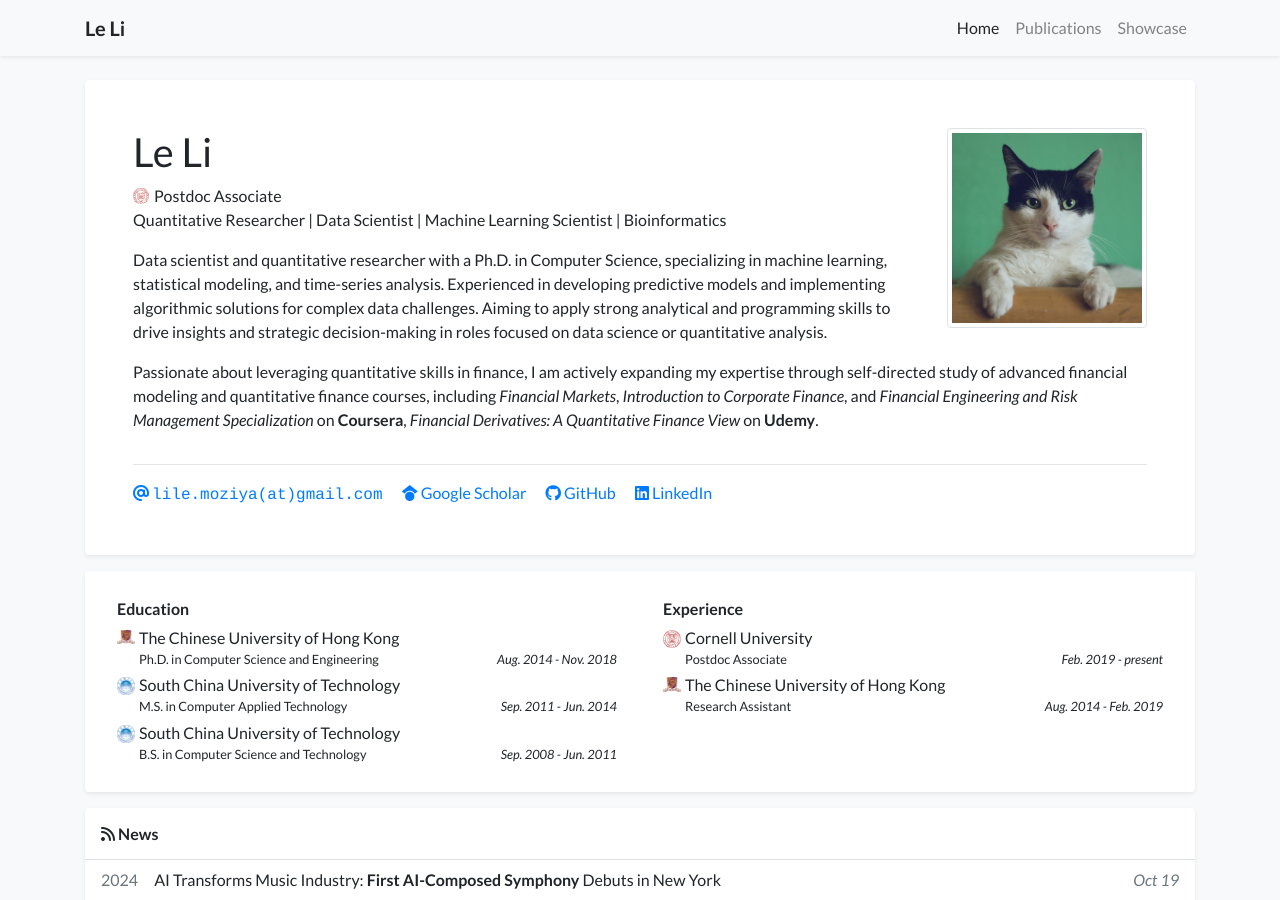
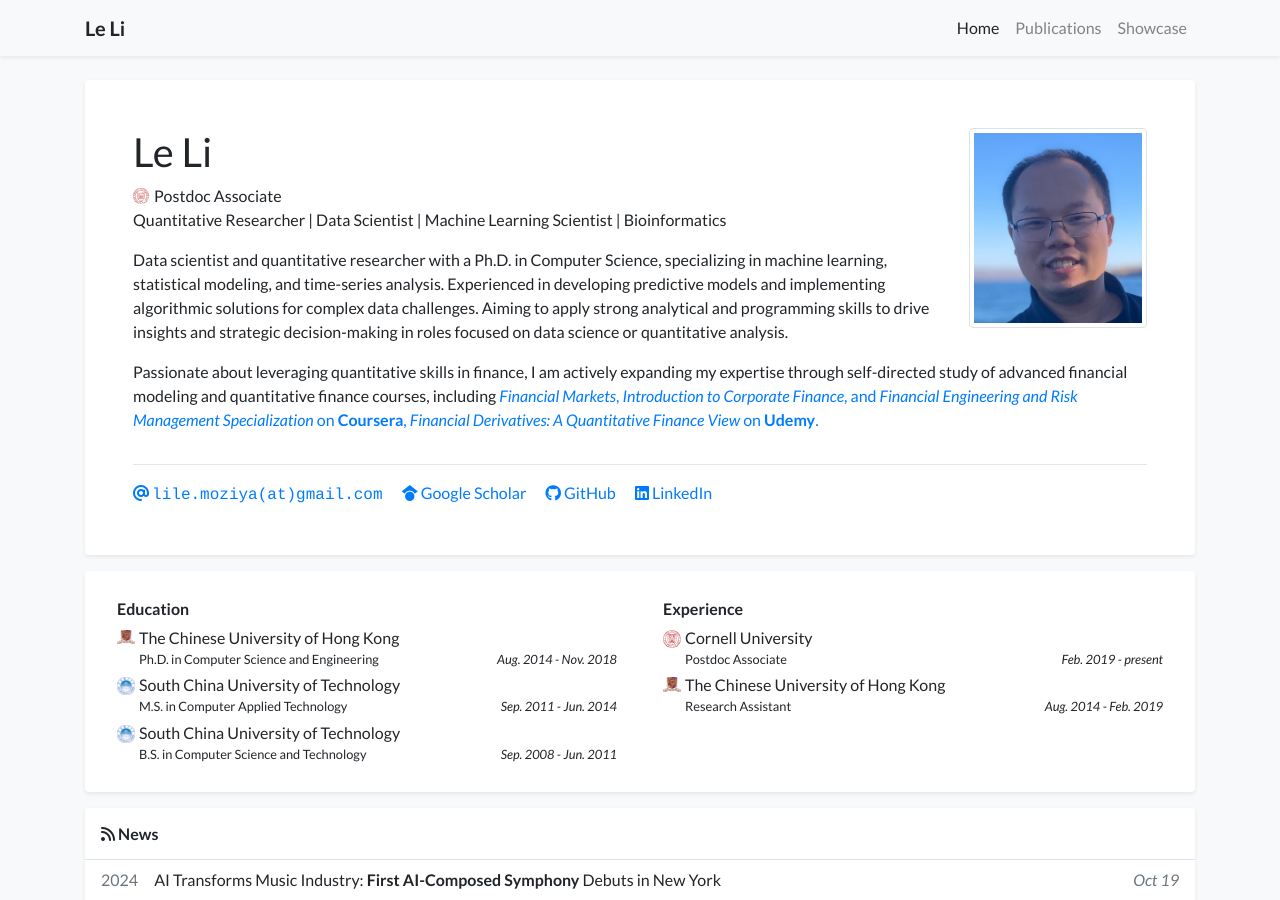
Before and after one commit to moziya/moziya, a Jekyll site: the page built from index.html, in a window 1280 px wide and 900 px high. Built offline with Jekyll 4.4.1, drawn with Linux system fonts in a browser that asks for light colours; nearby versions of some CDN libraries; a style sheet for code colours, icons or effects is not loaded.

Commit message:
Replaced photos, modified profiles

```diff
--- a/_data/profile.yml
+++ b/_data/profile.yml
@@ -25,10 +25,10 @@ short_bio: >-
     Data scientist and quantitative researcher with a Ph.D. in Computer Science, specializing in machine learning, statistical modeling, and time-series analysis. Experienced in developing predictive models and implementing algorithmic solutions for complex data challenges. Aiming to apply strong analytical and programming skills to drive insights and strategic decision-making in roles focused on data science or quantitative analysis.
   </p>
   <p>
-    Passionate about leveraging quantitative skills in finance, I am actively expanding my expertise through self-directed study of advanced financial modeling and quantitative finance courses, including <i>Financial Markets</i>, <i>Introduction to Corporate Finance</i>, and <i>Financial Engineering and Risk Management Specialization</i> on <b>Coursera</b>, <i>Financial Derivatives: A Quantitative Finance View</i> on <b>Udemy</b>.
+    Passionate about leveraging quantitative skills in finance, I am actively expanding my expertise through self-directed study of advanced financial modeling and quantitative finance courses, including <i><a href="https://www.coursera.org/learn/financial-markets-global">Financial Markets</i>, <i><a href="https://www.coursera.org/learn/wharton-finance">Introduction to Corporate Finance</i>, and <i><a href="https://www.coursera.org/specializations/financialengineering">Financial Engineering and Risk Management Specialization</i> on <b>Coursera</b>, <i><a href="www.udemy.com/course/financial-derivatives">Financial Derivatives: A Quantitative Finance View</i> on <b>Udemy</b>.
   </p>
 
-portrait_url: /assets/images/photos/portrait.jpg
+portrait_url: /assets/images/photos/LeLi.jpg
 #portrait_caption: >-
 #  Photo by Manja Vitolic on Unsplash (this caption is optional, comment it out to disable).
 
```
